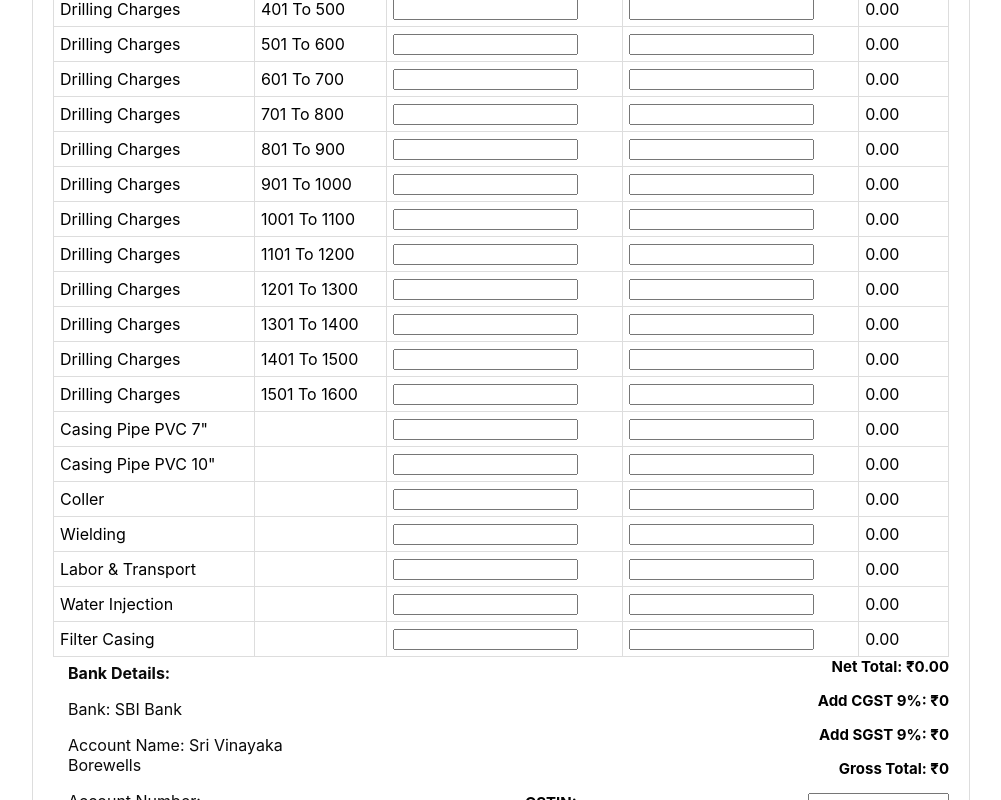
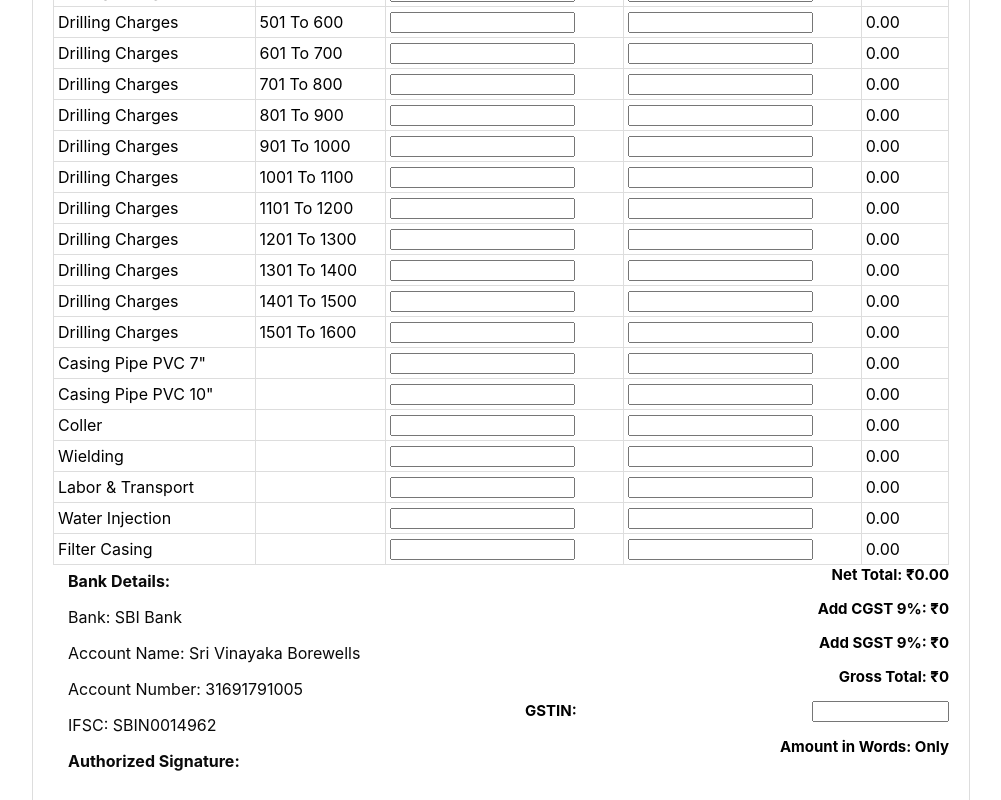
Before and after one commit to LeelaPrasad2710/borewell-invoice, a React (Create React App) app: page / in a window 1280 px wide. Shown: the part 360-1160 px from the top of the page, without its empty margins (139-1140 px from the left). Built offline with nearby package versions, Linux system fonts and the light colour scheme.

Commit message:
new boom

```diff
--- a/src/InvoiceGenerator.css
+++ b/src/InvoiceGenerator.css
@@ -60,7 +60,7 @@
 
   .detail-row input {
     width: 30%;
-    padding: 3px;
+    padding: 1px;
   }
 
   .invoice-table {
@@ -72,7 +72,7 @@
   .invoice-table th,
   .invoice-table td {
     border: 1px solid #ddd;
-    padding: 6px;
+    padding: 4px;
     text-align: left;
   }
 
@@ -92,7 +92,7 @@
 
     .bank-details {
         text-align: left;
-        width: 50%;
+        width: 70%;
     }
 
     /* Hide arrows for Chrome, Safari, Edge, and Opera */
```
